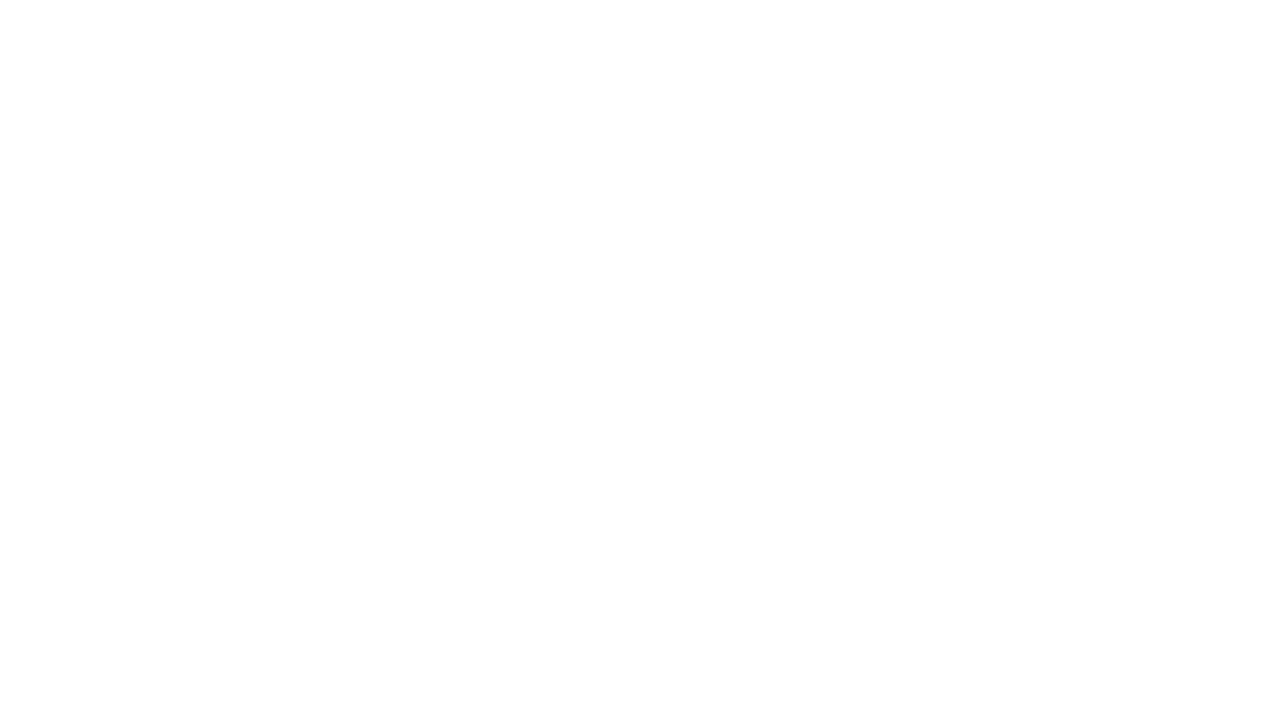
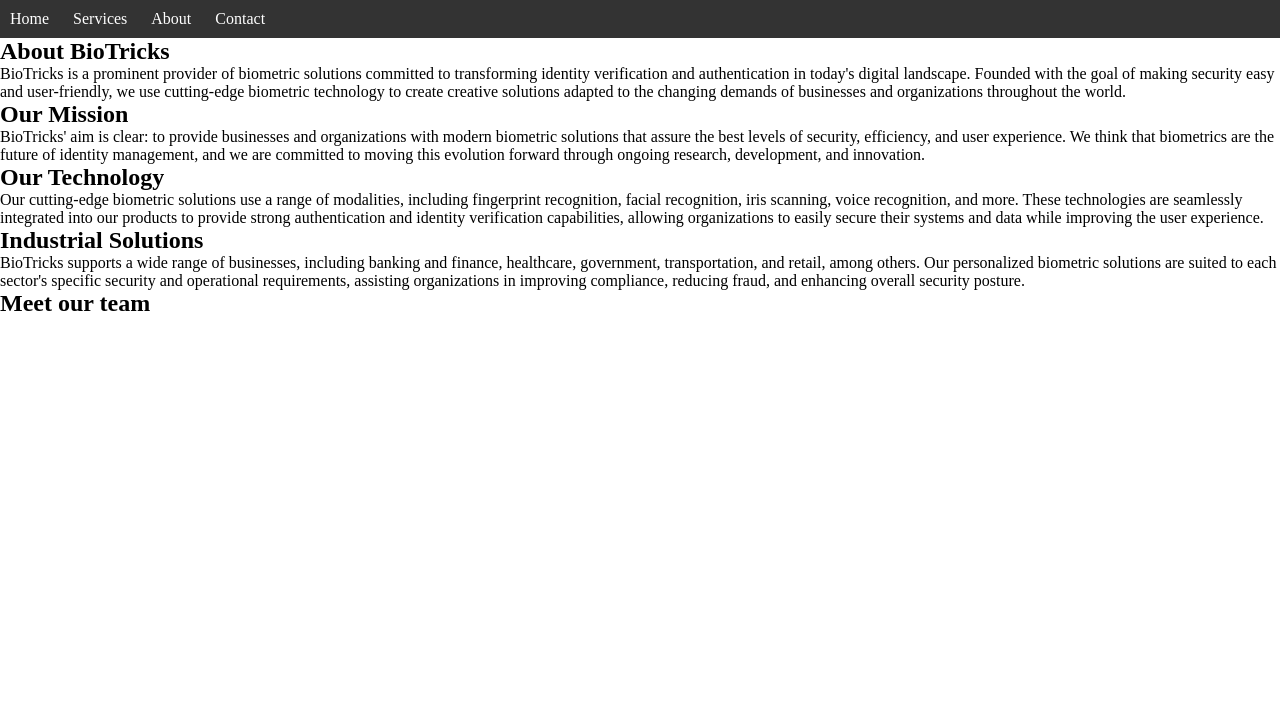
Before and after one commit to Xoli-Nxiweni/BIOTRICKS, a plain HTML site: page about.html in a window 1280 px wide. Shown: the top 718 px of the page. Drawn offline with Linux system fonts and the light colour scheme.

Commit message:
About Content

```diff
--- a/about.html
+++ b/about.html
@@ -8,7 +8,37 @@
     <link rel="stylesheet" href="https://cdnjs.cloudflare.com/ajax/libs/font-awesome/5.15.4/css/all.min.css">
 </head>
 <body>
-   <footer>
+    <nav>
+        <ul>
+            <li><a href="#">Home</a></li>
+            <li><a href="#">Services</a></li>
+            <li><a href="#">About</a></li>
+            <li><a href="#">Contact</a></li>
+        </ul>
+    </nav>
+    <section class="about-section">
+        <div class="about-box">
+            <h2>About BioTricks</h2>
+            <p>BioTricks is a prominent provider of biometric solutions committed to transforming identity verification and authentication in today's digital landscape. Founded with the goal of making security easy and user-friendly, we use cutting-edge biometric technology to create creative solutions adapted to the changing demands of businesses and organizations throughout the world.</p>
+        </div>
+        <div class="about-box">
+            <h2>Our Mission</h2>
+            <p>BioTricks' aim is clear: to provide businesses and organizations with modern biometric solutions that assure the best levels of security, efficiency, and user experience. We think that biometrics are the future of identity management, and we are committed to moving this evolution forward through ongoing research, development, and innovation.</p>
+        </div>
+        <div class="about-box">
+            <h2>Our Technology</h2>
+            <p>Our cutting-edge biometric solutions use a range of modalities, including fingerprint recognition, facial recognition, iris scanning, voice recognition, and more. These technologies are seamlessly integrated into our products to provide strong authentication and identity verification capabilities, allowing organizations to easily secure their systems and data while improving the user experience.</p>
+        </div>
+        <div class="about-box">
+            <h2>Industrial Solutions</h2>
+            <p>BioTricks supports a wide range of businesses, including banking and finance, healthcare, government, transportation, and retail, among others. Our personalized biometric solutions are suited to each sector's specific security and operational requirements, assisting organizations in improving compliance, reducing fraud, and enhancing overall security posture.</p>
+        </div>
+        <div class="about-box">
+            <h2>Meet our team</h2>
+            <!-- Add team members' information here -->
+        </div>
+    </section>
+    <footer>
         <a href="https://www.facebook.com/"><i class="fab fa-facebook"></i></a>
         <a href="https://www.instagram.com/"><i class="fab fa-instagram"></i></a>
         <a href="https://twitter.com/"><i class="fab fa-twitter"></i></a>
```
